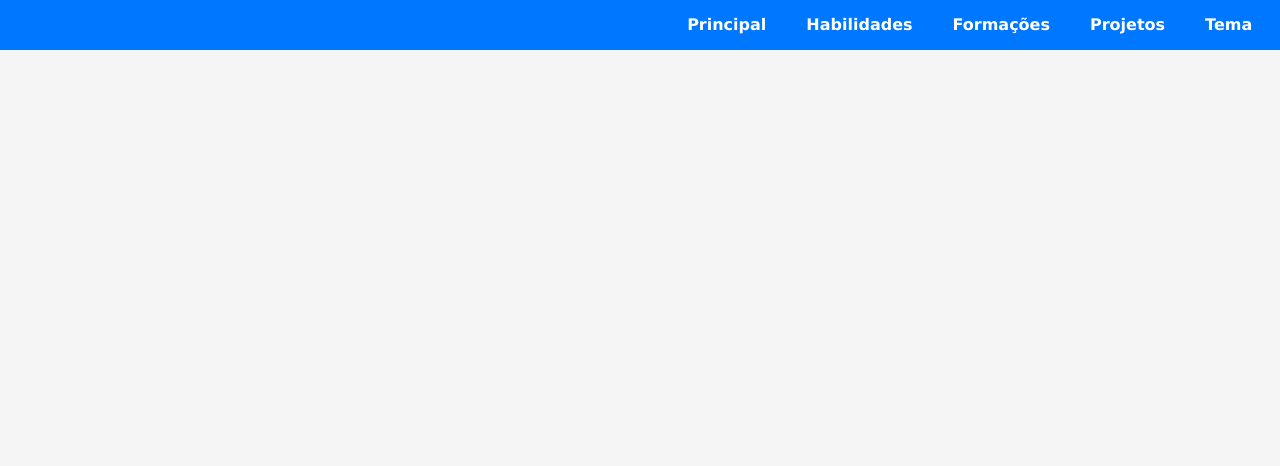
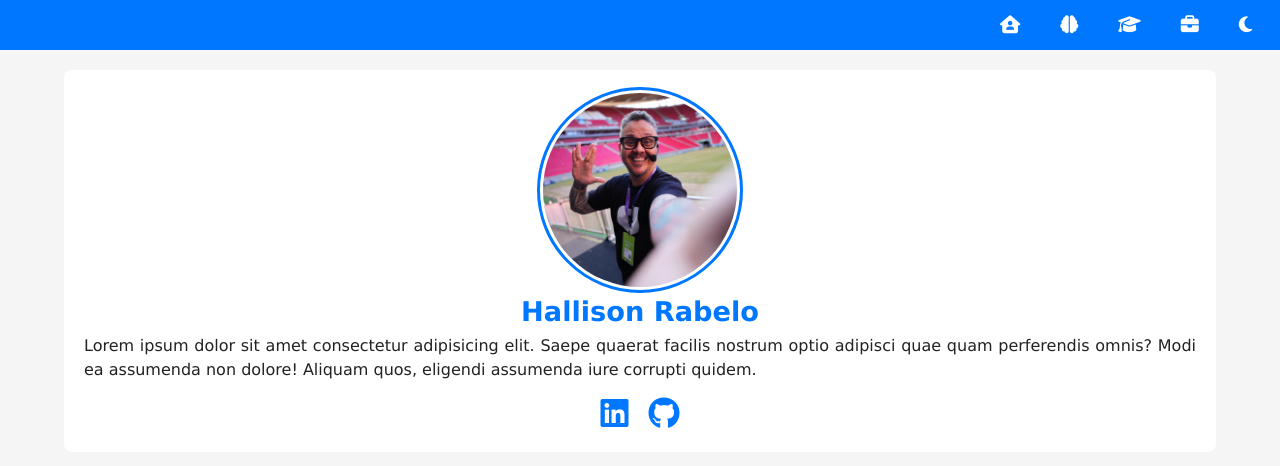
Before and after one commit to HallisonRabelo/portifolio, a plain HTML site: page index.html in a window 1280 px wide. Drawn offline with Linux system fonts and the light colour scheme.

Commit message:
Criando card

```diff
--- a/estilos/style.css
+++ b/estilos/style.css
@@ -30,7 +30,9 @@ body{
 header{
   background-color: #0077ff;
   display: flex;
+  align-items: center;
   justify-content: flex-end;
+  height: 50px;
 }
 nav#menu{
   padding: 1%;
@@ -44,6 +46,7 @@ nav#menu>ul{
 }
 nav#menu a{
   padding: 12px 15px;
+  font-size: 18px;
   font-weight: 600;
   text-decoration: none;
   color: var(--texto);
@@ -55,3 +58,55 @@ nav#menu a:hover{
   color: var(--texto-inverso);
 
 }
+main{
+  display: grid;
+  grid-template-columns: auto 90vw auto;
+  gap: 20px;
+  margin-top: 20px;
+}
+#ficha{
+  grid-column: 2;
+  background-color: var(--fundo-card);
+  padding: 20px;
+  border-radius: 8px;
+}
+#ficha>img{
+  width: 200px;
+  aspect-ratio: 1/1;
+  margin-bottom: 15px;
+  margin: auto;
+  object-fit: cover;
+  overflow:hidden;
+  display: block;
+  border-radius: 50%;
+  border: 3px solid var(--fundo-card);
+  outline: 3px solid var(--destaque);
+}
+#ficha>h1{
+  font-size: 1.7em;
+  color: var(--destaque);
+  text-align: center;
+  margin: 10px;
+}
+#ficha>p{
+  font-size: 1em;
+  color: var(--texto-inverso);
+  text-align: justify;
+}
+#ficha>nav{
+  display: flex;
+  flex-flow: row nowrap;
+  justify-content: center;
+  gap: 20px;
+  margin-top: 15px;
+}
+#ficha a{
+  color:var(--destaque);
+  text-decoration: none;
+}
+#ficha a:hover{
+  color: var(--destaque-inverso);
+}
+#ficha>nav>a>i{
+  font-size: 2em;
+}
--- a/index.html
+++ b/index.html
@@ -6,21 +6,30 @@
     <title>Portifólio Hallison Rabelo</title>
     <link rel="stylesheet" href="estilos/style.css">
     <link rel="shortcut icon" href="favicon.svg" type="image/x-icon">
+    <script src="https://kit.fontawesome.com/8b2053f785.js" crossorigin="anonymous"></script>
 </head>
 <body>
     <header>
         <nav id="menu">
             <ul>
-                <li><a href="">Principal</a></li>
-                <li><a href="">Habilidades</a></li>
-                <li><a href="">Formações</a></li>
-                <li><a href="">Projetos</a></li>
-                <li><a href="">Tema</a></li>
+                <li><a href=""><i class="fa-solid fa-house-user"></i></a></li>
+                <li><a href=""><i class="fa-solid fa-brain"></i></a></li>
+                <li><a href=""><i class="fa-solid fa-graduation-cap"></i></a></li>
+                <li><a href=""><i class="fa-solid fa-briefcase"></i></a></li>
+                <li><a href=""><i class="fa-solid fa-moon"></i></a></li>
             </ul>
         </nav>
     </header>
     <main>
-
+        <section id="ficha">
+            <img src="imagens/guanabara-perfil.jpg" alt="Foto de perfil">
+            <h1>Hallison Rabelo</h1>
+            <p>Lorem ipsum dolor sit amet consectetur adipisicing elit. Saepe quaerat facilis nostrum optio adipisci quae quam perferendis omnis? Modi ea assumenda non dolore! Aliquam quos, eligendi assumenda iure corrupti quidem.</p>
+            <nav id="navmain">
+                <a href="Linkedin"><i class="fa-brands fa-linkedin"></i></a>
+                <a href="Github"><i class="fa-brands fa-github"></i></a>
+            </nav>
+        </section>
     </main>
     <footer>
 
```
